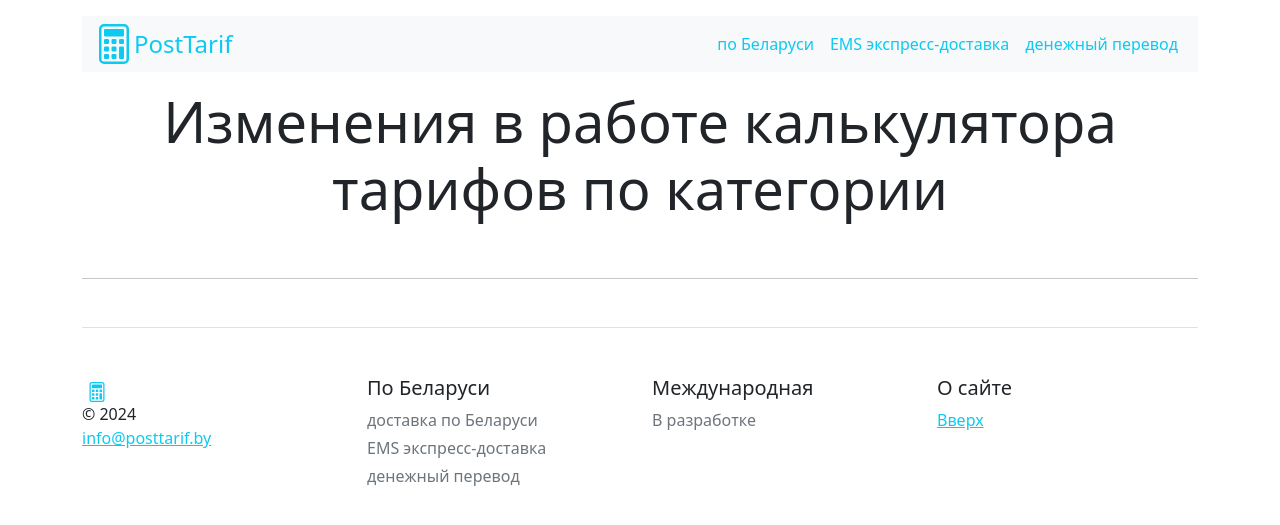
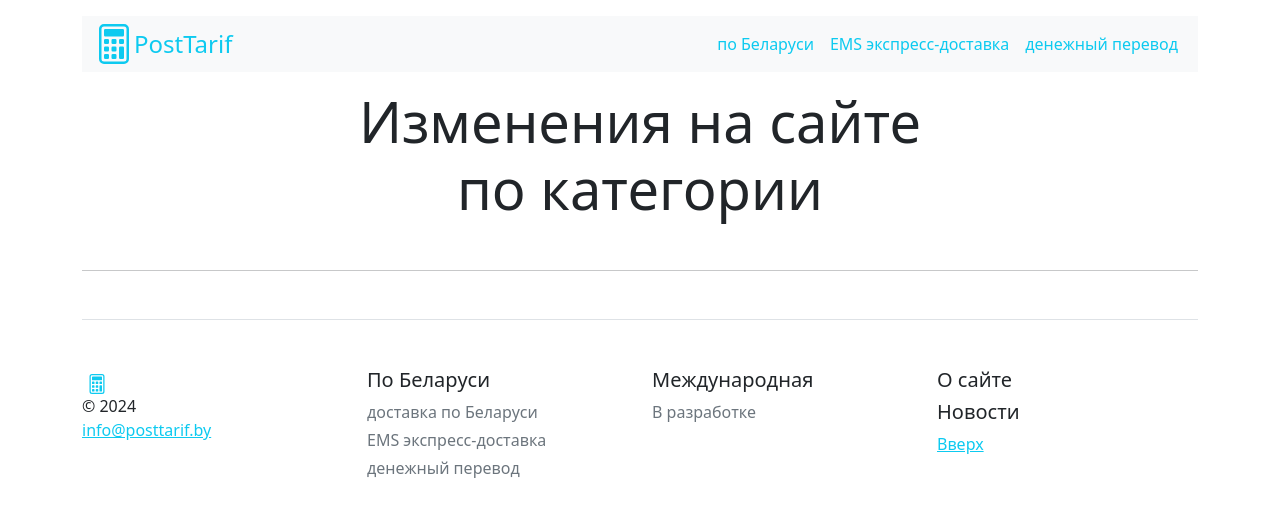
Before and after one commit to AlenaYurevich/Postcalc3, a Django app: template news/templates/news_category.html in a window 1280 px wide. Shown: the top 525 px of the page. Run offline with Django 3.2, Linux system fonts and the light colour scheme; the template is opened without the code that fills it, so the values that code supplies are empty; some libraries are stand-ins or nearby versions.

Commit message:
Post category ok

```diff
--- a/calc/templates/base.html
+++ b/calc/templates/base.html
@@ -30,7 +30,7 @@
 
   <nav class="navbar navbar-expand-sm navbar-light bg-light">
   <div class="container-fluid">
-  <a href="main" class="d-flex align-items-center link-body-emphasis text-decoration-none">
+  <a href="{% url 'main' %}" class="d-flex align-items-center link-body-emphasis text-decoration-none">
         <svg xmlns="http://www.w3.org/2000/svg" width="40" height="40" fill="currentColor" class="bi bi-calculator text-info" role="img" viewBox="0 0 16 16">
   <path d="M12 1a1 1 0 0 1 1 1v12a1 1 0 0 1-1 1H4a1 1 0 0 1-1-1V2a1 1 0 0 1 1-1zM4 0a2 2 0 0 0-2 2v12a2 2 0 0 0 2 2h8a2 2 0 0 0 2-2V2a2 2 0 0 0-2-2z"/>
   <path d="M4 2.5a.5.5 0 0 1 .5-.5h7a.5.5 0 0 1 .5.5v2a.5.5 0 0 1-.5.5h-7a.5.5 0 0 1-.5-.5zm0 4a.5.5 0 0 1 .5-.5h1a.5.5 0 0 1 .5.5v1a.5.5 0 0 1-.5.5h-1a.5.5 0 0 1-.5-.5zm0 3a.5.5 0 0 1 .5-.5h1a.5.5 0 0 1 .5.5v1a.5.5 0 0 1-.5.5h-1a.5.5 0 0 1-.5-.5zm0 3a.5.5 0 0 1 .5-.5h1a.5.5 0 0 1 .5.5v1a.5.5 0 0 1-.5.5h-1a.5.5 0 0 1-.5-.5zm3-6a.5.5 0 0 1 .5-.5h1a.5.5 0 0 1 .5.5v1a.5.5 0 0 1-.5.5h-1a.5.5 0 0 1-.5-.5zm0 3a.5.5 0 0 1 .5-.5h1a.5.5 0 0 1 .5.5v1a.5.5 0 0 1-.5.5h-1a.5.5 0 0 1-.5-.5zm0 3a.5.5 0 0 1 .5-.5h1a.5.5 0 0 1 .5.5v1a.5.5 0 0 1-.5.5h-1a.5.5 0 0 1-.5-.5zm3-6a.5.5 0 0 1 .5-.5h1a.5.5 0 0 1 .5.5v1a.5.5 0 0 1-.5.5h-1a.5.5 0 0 1-.5-.5zm0 3a.5.5 0 0 1 .5-.5h1a.5.5 0 0 1 .5.5v4a.5.5 0 0 1-.5.5h-1a.5.5 0 0 1-.5-.5z"/>
@@ -241,6 +241,7 @@
       </div>
       <div class="col-6 col-md">
         <h5><a class="link-dark text-decoration-none" href="{% url 'about' %}">О сайте</a></h5>
+        <h5><a class="link-dark text-decoration-none" href="{% url 'news_index' %}">Новости</a></h5>
         <a class="text-info" href="#">Вверх</a>
       </div>
     </div>
--- a/news/templates/news_category.html
+++ b/news/templates/news_category.html
@@ -14,8 +14,8 @@
  <main>
   <header>
     <div class="pricing-header p-3 pb-md-4 mx-auto text-center">
-      <h1 class="display-4 fw-normal text-body-emphasis text-decoration-none">Изменения в работе калькулятора тарифов по категории</h1>
-      <p class="fs-5 text-body-secondary">{{ category | title }}</p>
+      <h1 class="display-4 fw-normal text-body-emphasis text-decoration-none">Изменения на сайте <br>
+          по категории {{ category.name | capfirst | default_if_none:"-" }}</h1>
     </div>
   </header>
   <hr>
@@ -29,7 +29,7 @@
         <small>
             {{ post.created_on.date }} |&nbsp;
             {% for category in post.categories.all %}
-                <a href="{% url 'news_category' category.name %}">
+                <a href="{% url 'news_category' category.slug %}">
                 {{ category.name | capfirst }}
                 </a> |&nbsp;
             {% endfor %}
--- a/news/templates/news_index.html
+++ b/news/templates/news_index.html
@@ -28,7 +28,7 @@
     <div class="col-md-7 order-md-2">
         <h2 class="featurette-heading"><a class ="text-info text-decoration-none" href="{% url 'news_detail' post.pk %}">{{ post.title }}</a><span class="text-muted"></span></h2>
         <small>{{ post.created_on }}</small>
-        <p>{{ post.body }}</p>
+        <p>{{ post.body | slice:":400" }}...</p>
     </div>
   </div>
   <hr class="featurette-divider">
--- a/news/urls.py
+++ b/news/urls.py
@@ -7,5 +7,5 @@ from django.conf.urls.static import static
 urlpatterns = [
     path('', views.news_index, name='news_index'),
     path('<int:pk>/', views.news_detail, name='news_detail'),
-    path('category/<slug:category_slug>/', views.news_category, name='news_category')
+    path('category/<slug:category_slug>/', views.news_category, name='news_category'),
     ] + static(settings.STATIC_URL, document_root=settings.STATIC_ROOT)
```
Also changed, not shown: news/models.py (+7 -1 lines), news/templates/news_detail.html (+5 -5 lines), news/views.py (+4 -3 lines), news/admin.py (line endings or trailing spaces).
